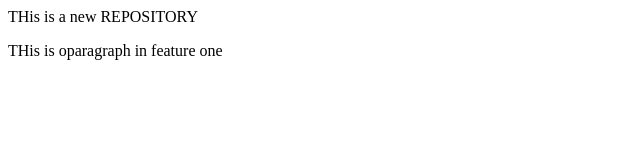
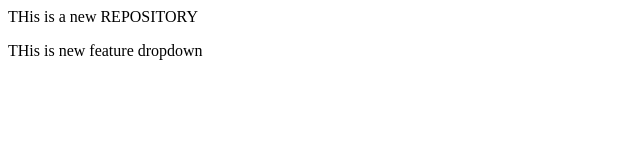
Before and after one commit to ranjeet3345/newLocalREpo, a plain HTML site: page index.html in a window 1280 px wide. Shown: the full height of the page, 0-640 px from the left. Drawn offline with Linux system fonts and the light colour scheme.

Commit message:
Add dropdown

```diff
--- a/index.html
+++ b/index.html
@@ -1,2 +1,2 @@
 <p>THis is a new REPOSITORY</p>
-<p>THis is oparagraph in  feature one</p>
+<p>THis is new feature dropdown</p>
```
